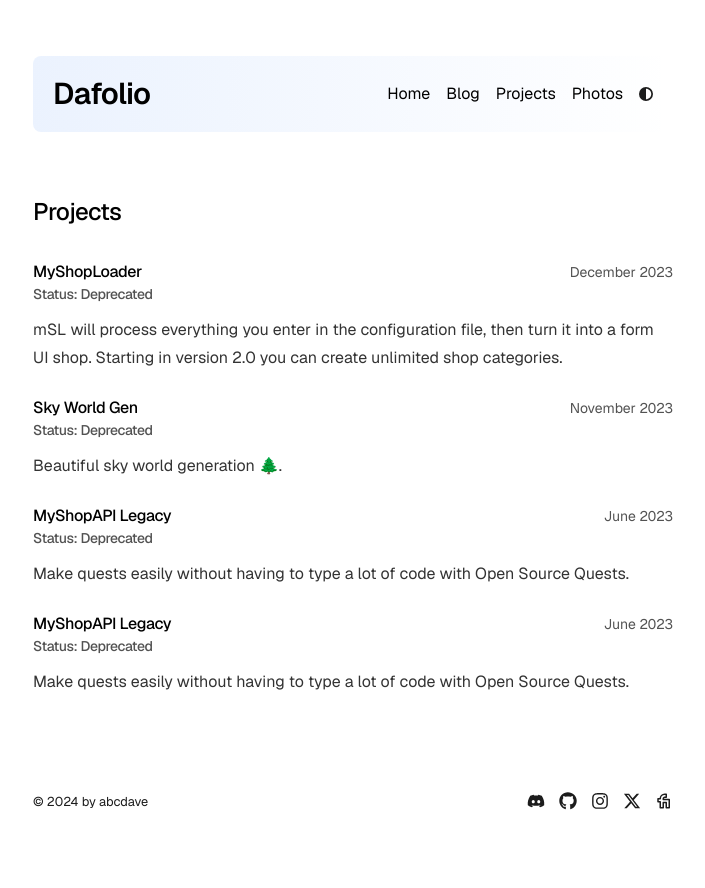
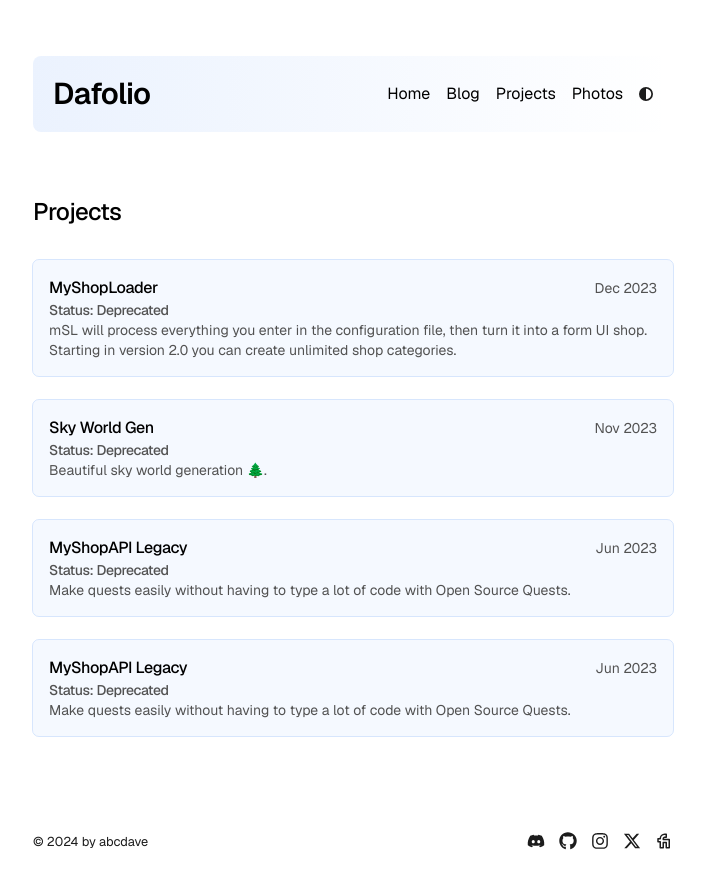
Before and after one commit to abcdavk/dafolio, a Next.js app: page /projects in a window 1280 px wide. Shown: the top 888 px of the page, without its empty margins (287-992 px from the left). Built offline with nearby package versions, Linux system fonts and the light colour scheme.

Commit message:
Add more content to Indev News 1

```diff
--- a/app/blog/page.tsx
+++ b/app/blog/page.tsx
@@ -26,7 +26,7 @@ export default function BlogPosts() {
           .map((post) => (
             <Link
               key={post.slug}
-              className="flex flex-col space-y-1 mb-4 transition-opacity duration-200 hover:opacity-80 p-4 rounded-md bg-blue-500/5 outline outline-1 outline-blue-500/20 hover:scale-105"
+              className="flex flex-col space-y-1 mb-4 transition-opacity duration-200 hover:opacity-80 p-4 rounded-md bg-blue-500/5 outline outline-1 outline-blue-500/20"
               href={`/blog/${post.slug}`}
             >
               <div className="w-full flex flex-col sm:flex-row justify-between items-start sm:items-center">
--- a/app/projects/page.tsx
+++ b/app/projects/page.tsx
@@ -18,7 +18,7 @@ export default function Projects() {
             href={project.url}
             target="_blank"
             rel="noopener noreferrer"
-            className="block group hover:opacity-80 transition-opacity duration-200 hover:underline"
+            className="block group hover:opacity-80 transition-opacity duration-200 hover:underline p-4 rounded-md bg-blue-500/5 outline outline-1 outline-blue-500/20"
           >
             <div className="flex flex-col">
               <div className="w-full flex justify-between items-baseline">
@@ -30,7 +30,7 @@ export default function Projects() {
                   {project.month} {project.year}
                 </span>
               </div>
-              <p className="prose prose-neutral dark:prose-invert pt-3">
+              <p className="text-neutral-600 dark:text-neutral-400 tabular-nums text-sm">
                 {project.description}
               </p>
             </div>
--- a/app/projects/project-data.tsx
+++ b/app/projects/project-data.tsx
@@ -12,7 +12,7 @@ export const projects: Project[] = [
     title: "MyShopLoader",
     status: "Deprecated",
     year: 2023,
-    month: "December",
+    month: "Dec",
     description:
       "mSL will process everything you enter in the configuration file, then turn it into a form UI shop. Starting in version 2.0 you can create unlimited shop categories.",
     url: "https://github.com/abcdavk/mQapi/releases/tag/v2.0.0",
@@ -21,7 +21,7 @@ export const projects: Project[] = [
     title: "Sky World Gen",
     status: "Deprecated",
     year: 2023,
-    month: "November",
+    month: "Nov",
     description:
       "Beautiful sky world generation 🌲.",
     url: "https://github.com/abcdavk/skies-worldgen",
@@ -30,7 +30,7 @@ export const projects: Project[] = [
     title: "MyShopAPI Legacy",
     status: "Deprecated",
     year: 2023,
-    month: "June",
+    month: "Jun",
     description:
       "Make quests easily without having to type a lot of code with Open Source Quests.",
     url: "https://github.com/abcdavk/mQapi",
@@ -39,7 +39,7 @@ export const projects: Project[] = [
     title: "MyShopAPI Legacy",
     status: "Deprecated",
     year: 2023,
-    month: "June",
+    month: "Jun",
     description:
       "Make quests easily without having to type a lot of code with Open Source Quests.",
     url: "https://github.com/abcdavk/myShopAPI",
```
